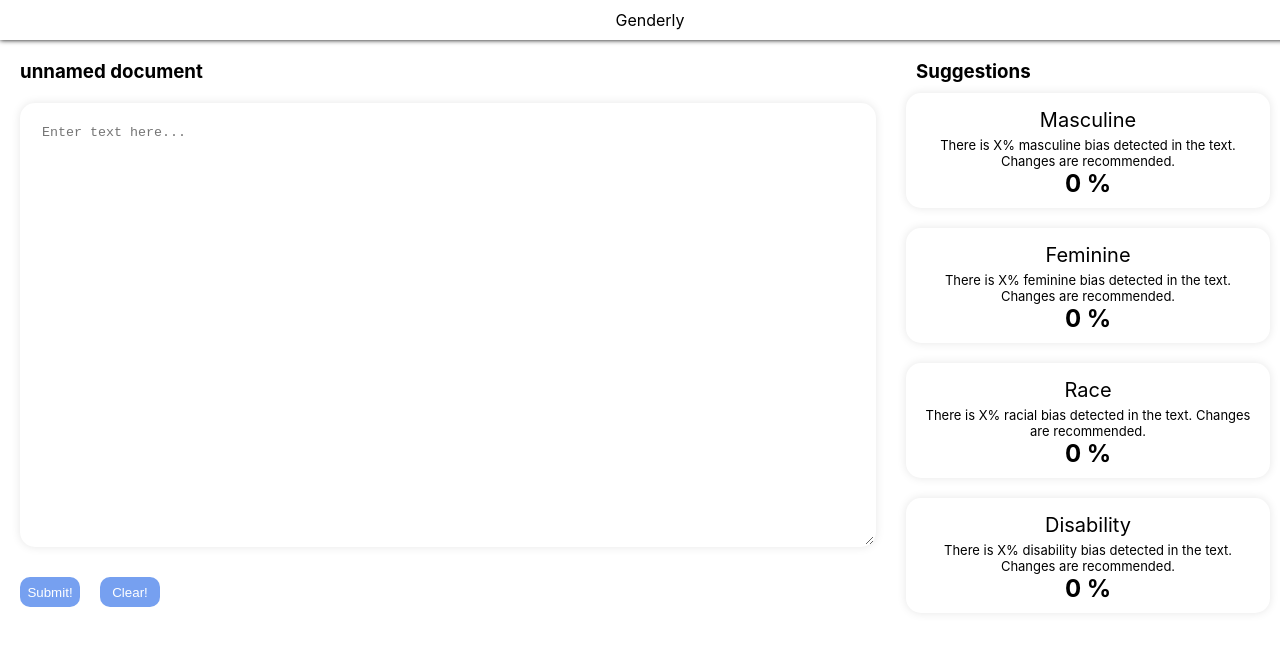
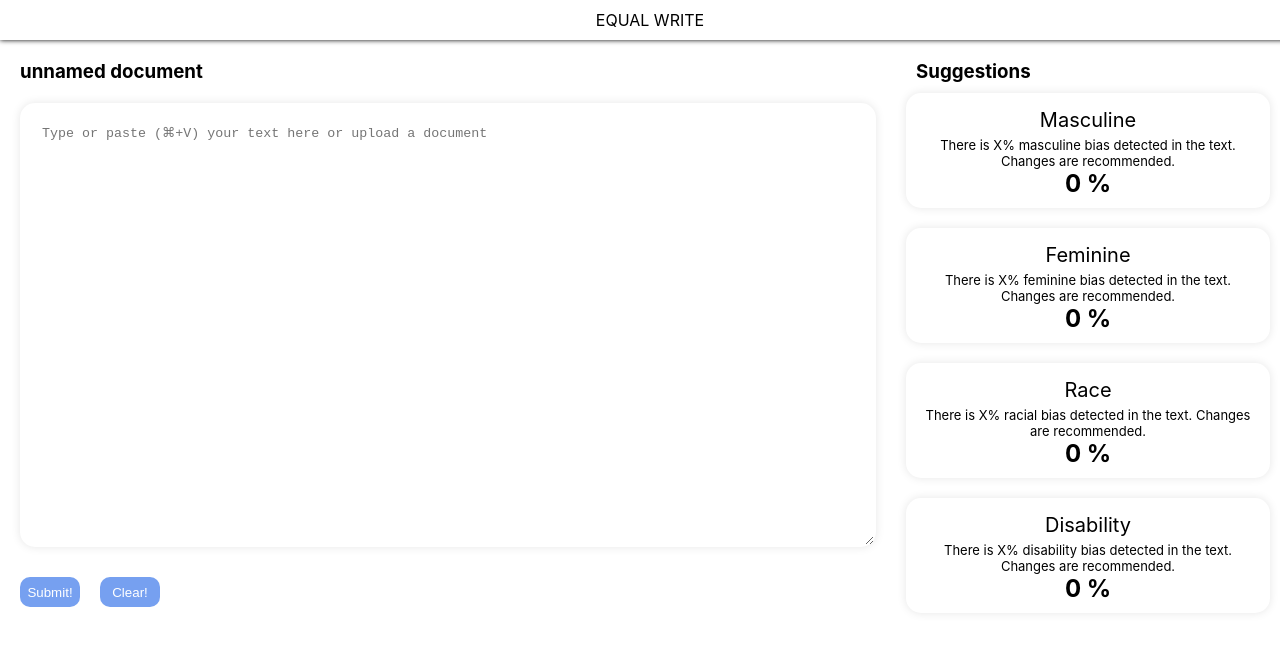
Before and after one commit to bwonCAN/HackCamp2022, a React (Create React App) app in the folder webapp/client/: page / in a window 1280 px wide. Shown: the top 646 px of the page. Built offline with nearby package versions, Linux system fonts and the light colour scheme.

Commit message:
name change

```diff
--- a/webapp/client/src/components/Input.js
+++ b/webapp/client/src/components/Input.js
@@ -15,7 +15,7 @@
         <div className="input">
             <h3>unnamed document</h3>
             <form className="input_container" onSubmit={handleText}>
-                <textarea onChange={e => props.setText(e.target.value)} className="input_box" type="text" placeholder="Enter text here..."></textarea>
+                <textarea onChange={e => props.setText(e.target.value)} className="input_box" type="text" placeholder="Type or paste (⌘+V) your text here or upload a document"></textarea>
                               {/* removed button here */}
             </form>
 
--- a/webapp/client/src/components/Navbar.js
+++ b/webapp/client/src/components/Navbar.js
@@ -5,7 +5,7 @@
     return(
         <div className="navbar_container">
             <div className="items_container">
-                <div>Genderly</div>
+                <div>EQUAL WRITE</div>
             </div>
         </div>
     )
```
